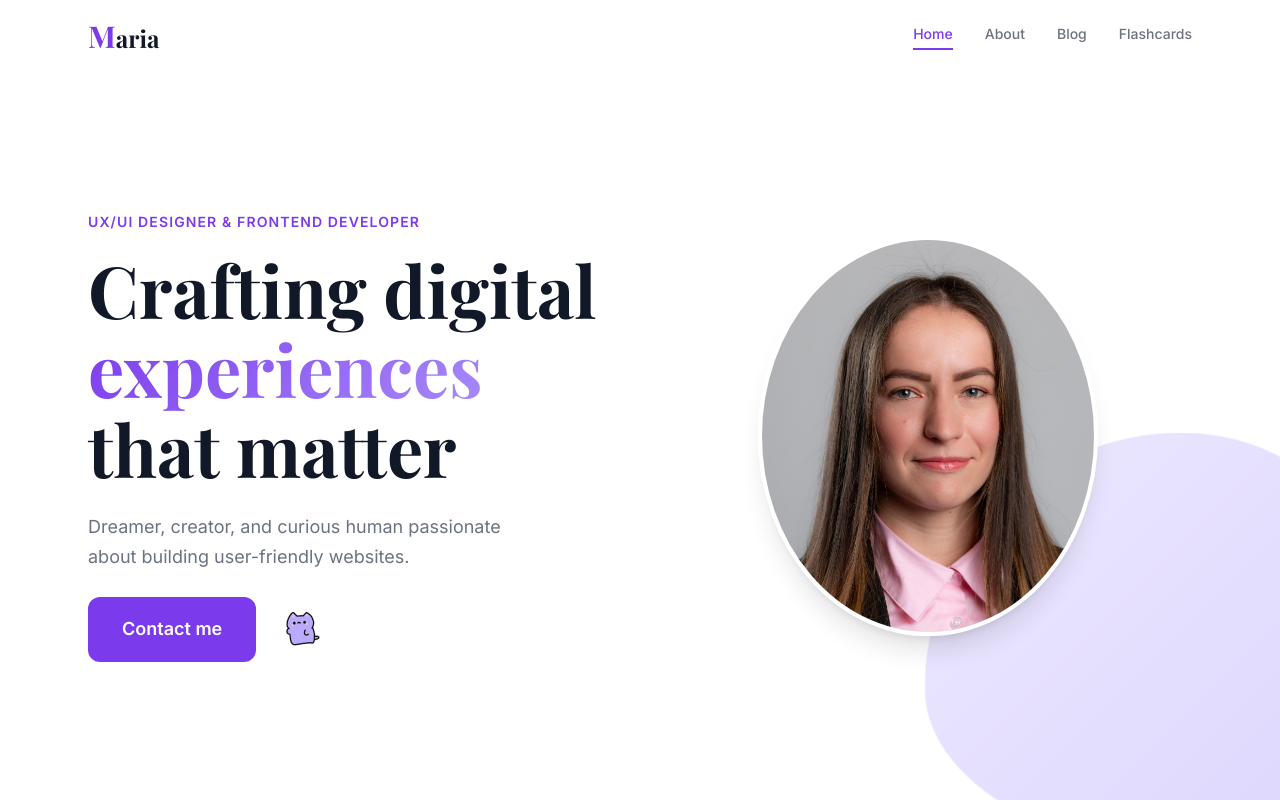
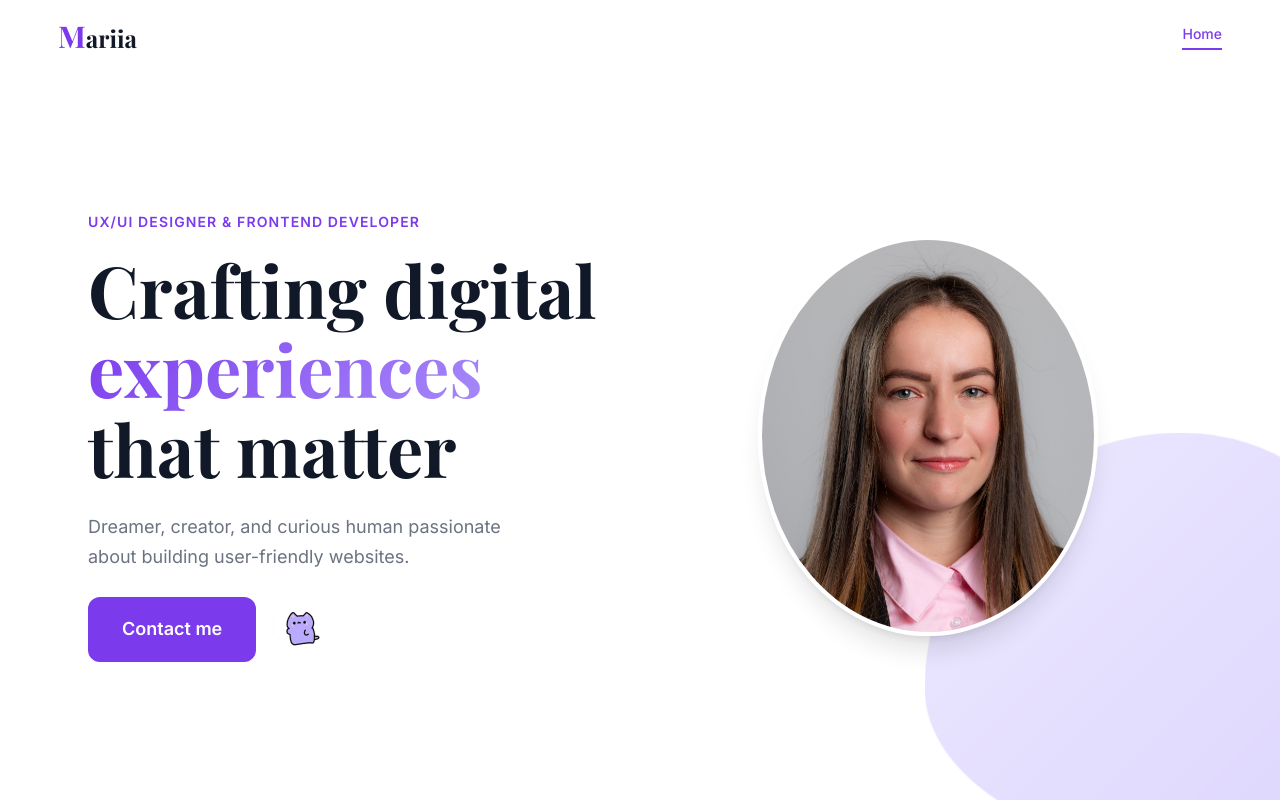
Before and after one commit to MariykaUA/my-website, a Vue app: page / in a window 1280 px wide. Shown: the top 800 px of the page. Built offline with nearby package versions, Linux system fonts and the light colour scheme.

Commit message:
update header and footer

```diff
--- a/src/components/layout/AppFooter.vue
+++ b/src/components/layout/AppFooter.vue
@@ -1,12 +1,7 @@
 <template>
   <footer class="footer">
     <div class="footer__inner container">
-      <p class="footer__copy">© {{ year }} Maria — UX/UI Designer & Frontend Developer</p>
-      <div class="footer__links">
-        <a href="https://github.com" target="_blank" rel="noopener" class="footer__link">GitHub</a>
-        <a href="https://linkedin.com" target="_blank" rel="noopener" class="footer__link">LinkedIn</a>
-        <a href="mailto:hello@example.com" class="footer__link">Email</a>
-      </div>
+      <p class="footer__copy">© {{ year }} Mariia — UX/UI Designer & Frontend Developer</p>
     </div>
   </footer>
 </template>
@@ -19,12 +14,12 @@ const year = new Date().getFullYear()
 .footer {
   background: $color-bg-alt;
   border-top: 1px solid $color-border;
-  padding-block: $space-8;
+  padding: 18px;
 
   &__inner {
-    @include flex-between;
+    display: flex;
+    justify-content: center;
     flex-wrap: wrap;
-    gap: $space-4;
   }
 
   &__copy {
@@ -32,18 +27,5 @@ const year = new Date().getFullYear()
     color: $color-text-muted;
     margin: 0;
   }
-
-  &__links {
-    display: flex;
-    gap: $space-6;
-  }
-
-  &__link {
-    font-size: $font-size-sm;
-    color: $color-text-muted;
-    transition: color $transition-fast;
-
-    &:hover { color: $color-primary; }
-  }
 }
 </style>
--- a/src/components/layout/AppHeader.vue
+++ b/src/components/layout/AppHeader.vue
@@ -3,7 +3,7 @@
     <div class="header__inner container">
       <RouterLink to="/" class="header__logo">
         <span class="header__logo-mark">M</span>
-        <span class="header__logo-text">aria</span>
+        <span class="header__logo-text">ariia</span>
       </RouterLink>
 
       <nav class="header__nav" :class="{ 'header__nav--open': menuOpen }">
@@ -36,9 +36,9 @@ const menuOpen = ref(false)
 
 const navLinks: NavLink[] = [
   { label: 'Home',       to: '/',           exact: true },
-  { label: 'About',      to: '/about' },
-  { label: 'Blog',       to: '/blog' },
-  { label: 'Flashcards', to: '/flashcards' }
+  //{ label: 'About',      to: '/about' },
+  //{ label: 'Blog',       to: '/blog' },
+  //{ label: 'Flashcards', to: '/flashcards' }
 ]
 </script>
 
@@ -63,6 +63,7 @@ const navLinks: NavLink[] = [
   &__inner {
     @include flex-between;
     height: 100%;
+    padding: 18px;
   }
 
   &__logo {
```
